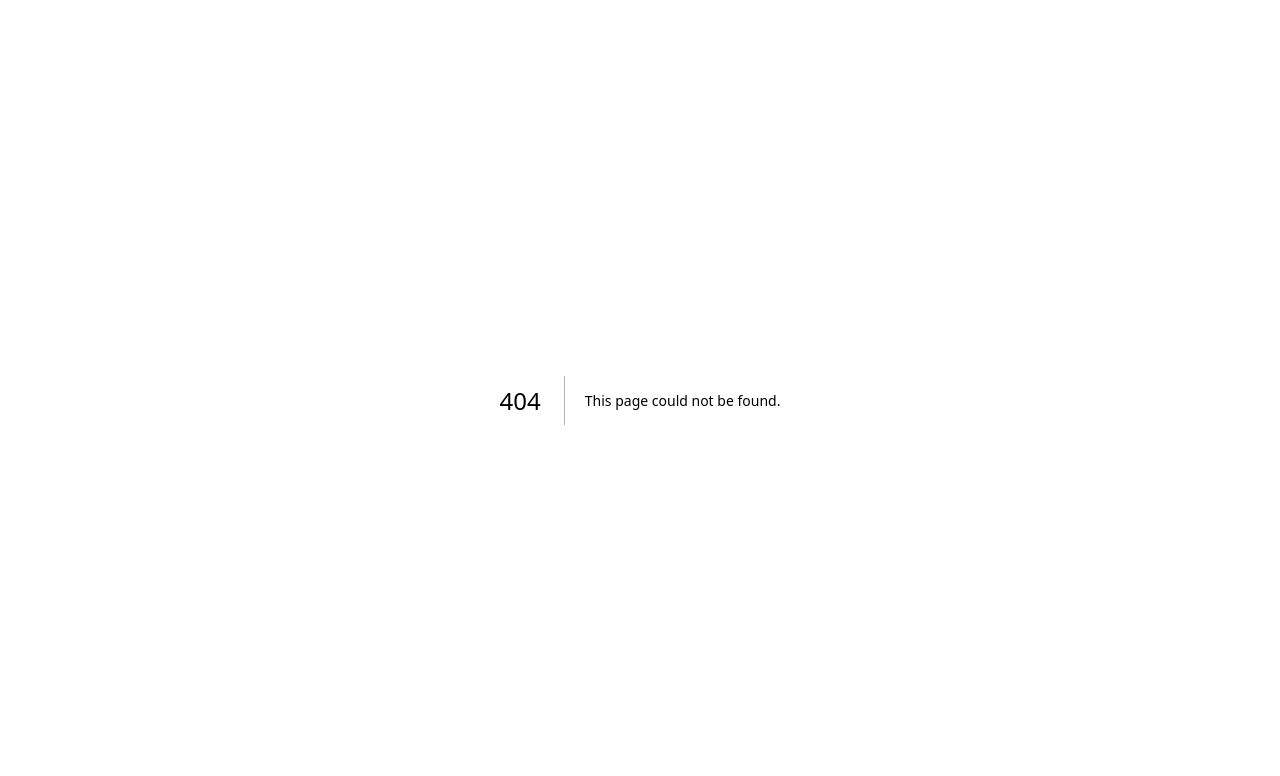
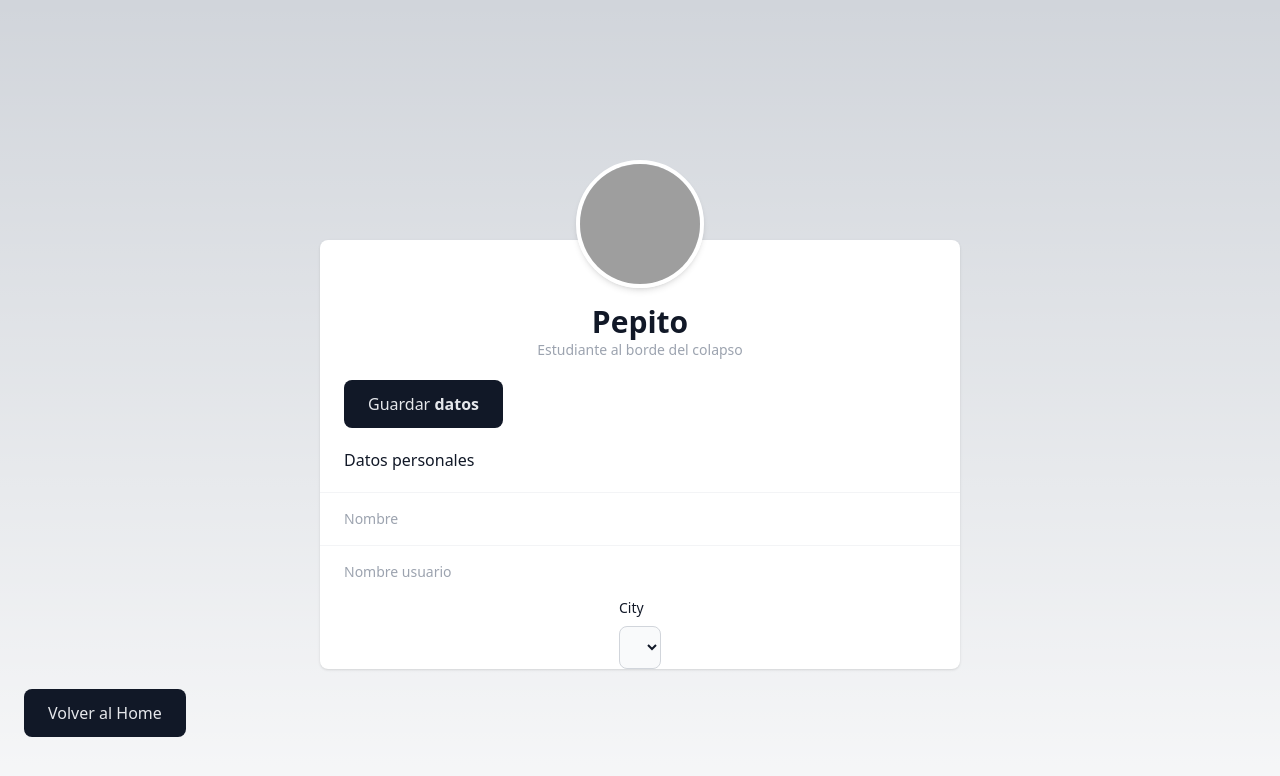
Before and after one commit to WindWaker991/frontend-app-reservas, a Next.js app: page /profile/edit in a window 1280 px wide. Before the commit this address had no page. Shown: the top 776 px of the page. Built offline with nearby package versions, Linux system fonts and the light colour scheme; grey boxes are pictures that could not be loaded.

Commit message:
Pagina edit

```diff
--- /dev/null
+++ b/src/app/profile/edit/page.tsx
@@ -0,0 +1,99 @@
+"use client";
+import React, { useEffect, useState } from "react";
+import { City } from "@/config/interfaces";
+import { useRouter } from "next/navigation";
+
+const ProfileEdit = () => {
+    const [city, setCity] = useState<string>();
+    const [cities, setCities] = useState<City[]>();
+    const router = useRouter();
+
+    function handleBackClick() {
+        router.push("/home");
+    }
+
+    return (
+        <body className="bg-gray-300 antialiased">
+        <div className="container mx-auto my-60">
+          <div>
+            <div className="bg-white relative shadow rounded-lg w-5/6 md:w-5/6  lg:w-4/6 xl:w-3/6 mx-auto">
+              <div className="flex justify-center">
+                <img
+                  src="https://avatars0.githubusercontent.com/u/35900628?v=4"
+                  alt=""
+                  className="rounded-full mx-auto absolute -top-20 w-32 h-32 shadow-md border-4 border-white transition duration-200 transform hover:scale-110"
+                ></img>
+              </div>
+
+              <div className="mt-16">
+                <h1 className="font-bold text-center text-3xl text-gray-900">
+                  Pepito
+                </h1>
+                <p className="text-center text-sm text-gray-400 font-medium">
+                  Estudiante al borde del colapso
+                </p>
+                <p>
+                  <span></span>
+                </p>
+                <div className="my-5 px-6">
+                  <button
+                    className="text-gray-200 block rounded-lg text-center font-medium leading-6 px-6 py-3 bg-gray-900 hover:bg-black hover:text-white"
+
+                  >
+                    Guardar <span className="font-bold">datos</span>
+                  </button>
+                </div>
+
+                <div className="w-full">
+                  <h3 className="font-medium text-gray-900 text-left px-6">
+                    Datos personales
+                  </h3>
+                  <div className="mt-5 w-full flex flex-col items-center overflow-hidden text-sm">
+                    <input className="w-full border-t border-gray-100 text-gray-600 py-4 pl-6 pr-3 w-full block hover:bg-gray-100 transition duration-150"
+                    placeholder = "Nombre"
+                    >
+
+                    </input>
+
+                    <input className="w-full border-t border-gray-100 text-gray-600 py-4 pl-6 pr-3 w-full block hover:bg-gray-100 transition duration-150"
+                        placeholder = "Nombre usuario"
+                    >
+                    </input>
+
+                    <div>
+                      <label
+                        htmlFor="city"
+                        className="block mb-2 text-sm font-medium text-gray-900 dark:text-white"
+                      >
+                        City
+                      </label>
+                      <select
+                        name="cities"
+                        className="bg-gray-50 border border-gray-300 text-gray-900 sm:text-sm rounded-lg focus:ring-primary-600
+                                  focus:border-primary-600 block w-full p-2.5 dark:bg-gray-700 dark:border-gray-600 dark:placeholder-gray-400 dark:text-white dark:focus:ring-blue-500 dark:focus:border-blue-500"
+                      >
+                        {cities?.map((city) => (
+                          <option key={city.id} value={city.id}>
+                            {city.name}
+                          </option>
+                        ))}
+                      </select>
+                    </div>
+                  </div>
+                </div>
+              </div>
+            </div>
+            <div className="my-5 px-6">
+              <button
+                className="text-gray-200 block rounded-lg text-center font-medium leading-6 px-6 py-3 bg-gray-900 hover:bg-black hover:text-white"
+                onClick={handleBackClick}
+              >
+                Volver al Home
+              </button>
+            </div>
+          </div>
+        </div>
+      </body>
+    );
+};
+export default ProfileEdit;
--- a/src/app/profile/page.tsx
+++ b/src/app/profile/page.tsx
@@ -21,6 +21,11 @@ const Profile = () => {
 
   function handleBackClick() {
     router.push("/home");
+  }
+
+  function handleEditClick() {
+
+    router.push("/profile/edit");
   }
 
   return (
@@ -47,12 +52,12 @@ const Profile = () => {
                 <span></span>
               </p>
               <div className="my-5 px-6">
-                <a
-                  href="#"
+                <button
                   className="text-gray-200 block rounded-lg text-center font-medium leading-6 px-6 py-3 bg-gray-900 hover:bg-black hover:text-white"
+                  onClick={handleEditClick}
                 >
                   Editar <span className="font-bold">datos</span>
-                </a>
+                </button>
               </div>
 
               <div className="w-full">
```
